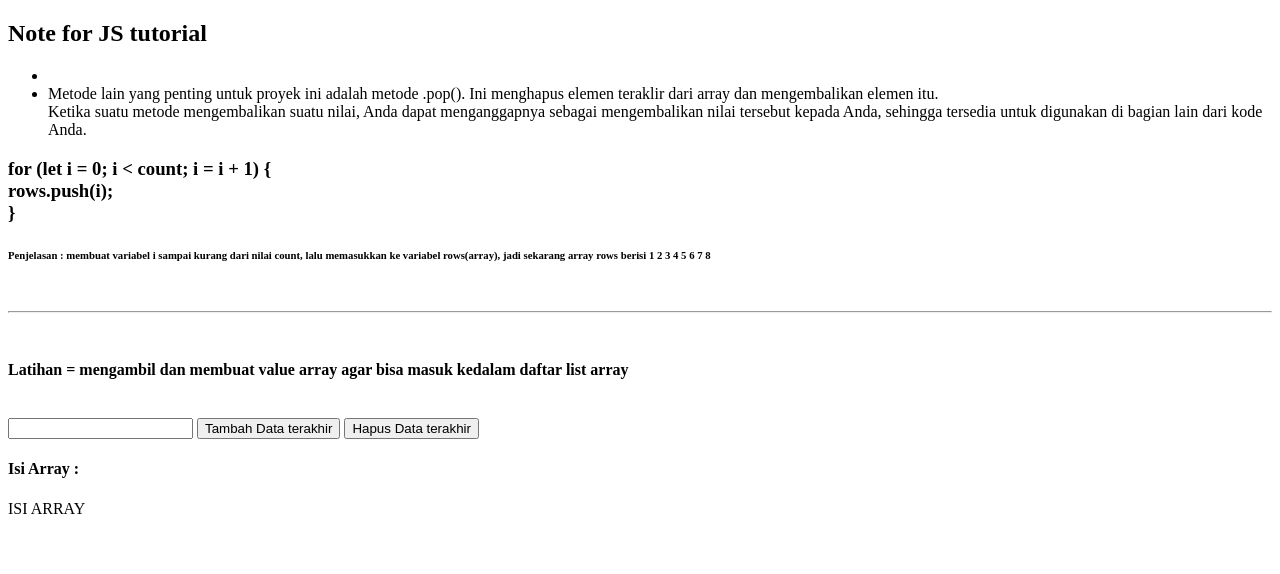
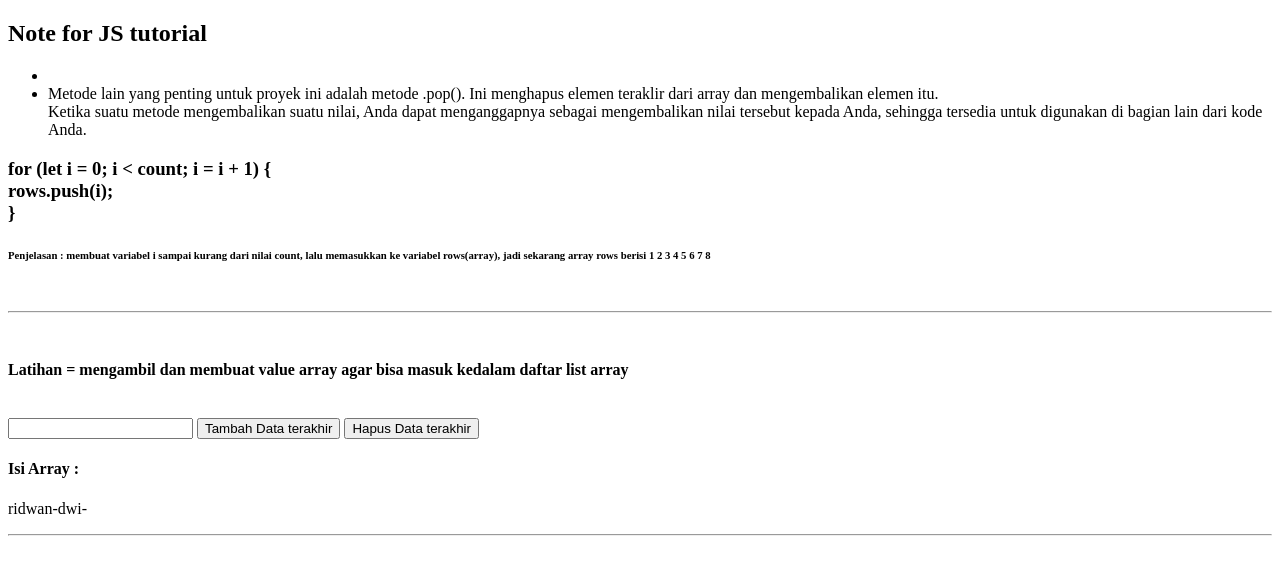
Before and after one commit to ridwanndwip/LearnJS, a plain HTML site: page index.html in a window 1280 px wide. Both pictures are taken after a click on the button "Tambah Data terakhir". Drawn offline with Linux system fonts and the light colour scheme.

Commit message:
new update

```diff
--- a/index.html
+++ b/index.html
@@ -21,13 +21,21 @@
   <br>
   <hr>
   <br>
+
   <h4> Latihan = mengambil dan membuat value array agar bisa masuk kedalam daftar list array </h4>
   <br>
   <input type="text" id="inputNilai">
-  <button onclick="getInputValue()" id="buttonPush">Tambah Data terakhir</button>
-  <button onclick="getInputValue()" id="buttonPop">Hapus Data terakhir</button>
+  <button onclick="InputValueTambah()" id="buttonPush">Tambah Data terakhir</button>
+  <button onclick="InputValueKurang()" id="buttonPop">Hapus Data terakhir</button>
   <h4> Isi Array :</h4>
-  <p id="isiArr"> ISI ARRAY </p>
+  <p id="isiArr"></p>
+  <hr>
+
+  <!-- <h1 class="h12">ridwan</h1> -->
+  <!-- <h1 class="h12">dwi</h1> -->
+  <!-- <h1 class="h14">dewi</h1> -->
+  <!-- <h1 class="h12">hardiyanti</h1> -->
+
   <script src="index.js"></script>
 </body>
 </html>
--- a/index.js
+++ b/index.js
@@ -1,11 +1,37 @@
 // LATIHAN = mengambil dan membuat value array agar bisa masuk kedalam daftar list array
 let myArr = ['ridwan', 'dwi']; //deklarasi array
-let buttonValue = document.getElementById('inputNilai');
+let buttonValue = document.querySelector('input#inputNilai');
 let buttonPush = document.getElementById('buttonPush');
 let buttonPop = document.getElementById('buttonPop');
-let isiArray = document.getElementById('isiArr'); // Mengambil element isiArr untuk modified
-console.log(myArr.join('-'));
-console.log(buttonValue);
+let isiArray = document.querySelector('p#isiArr'); // Mengambil element isiArr untuk modified
+// console.log(buttonValue);
+// isiArray.textContent = ;
+// stringArr = (myArr.join('-'));
+// console.log(stringArr);
+
+// let nilai = buttonValue.value;
+
+
+function InputValueTambah(){
+  let newbuttonValue = buttonValue.value;
+  myArr.push(newbuttonValue);
+  console.log(newbuttonValue);
+  console.log(myArr);
+  isiArray.textContent = (myArr.join('-'));
+}
+
+function InputValueKurang(){
+  let newbuttonValue = buttonValue.value;
+  myArr.pop();
+  console.log(newbuttonValue);
+  console.log(myArr);
+  isiArray.textContent = (myArr.join('-'));
+}
+
+isiArray.textContent = (myArr.join('-'));
+
+// console.log(myArr.join('-'));
+// console.log(buttonValue);
 
 // let fruits = ['jeruk', 'semangka', 'apel','apabae'];
 // console.log(fruits.length);
@@ -128,3 +154,67 @@ console.log(buttonValue);
 // Node
 // Node dalam DOM (Document Object Model) adalah unit dasar dari struktur dokumen. Setiap bagian dari dokumen HTML atau XML, seperti elemen, atribut, teks, dan komentar, dianggap sebagai node. Berikut adalah penjelasan yang lebih mudah untuk dipahami:
 // Jenis2 Node dalam DOM adalah : Element Node (tag <div></div>), Text Node(Teks yang ada di dalam element node misalnya), Attribute Node (Attribut dari element, <div id="attribute_node"></div>)
+
+// NodeList vs HTMLCollection
+// - Keduanya merupakan kumpulan node
+// - Struktur datanya mirip array
+// - nodeList dapat berisi node apapun, sedangkan HTMLCollection berisi elemen HTML
+// - HTMLCollection bersifat live sedangkan nodeList tidak
+
+// Struktur Hierarki DOM
+// - Root Node
+//  -- Node yang menjadi sumber dari semua node lain di dalam DOM
+//  -- document.
+// - Parent Node
+//  -- Node yang berisi 1 tingkat di atas node yang lain
+//  -- body adalah parent dari h1,p,p,div dan a
+// - Child Node
+//  -- node yang berada 1 tingkat dibawah node yang lain
+//  -- h1 adalah child dari body
+
+// let testing = document.getElementById('isiArr');
+// let h12 = document.getElementsByClassName('h12');
+// let h12New = document.getElementsByClassName('h12');
+// let p = document.getElementsByTagName('p');
+// console.log(p);
+// console.log(p.length);
+// console.log(h12);
+// h12.innerHTML = '<i>ganteng</i>';
+// console.log(h12);
+// h12.textContent = 'ganteng banget';
+// console.log(h12);
+
+// console.log(typeof(h12));
+
+// console.log(testing);
+
+// let h1Group = document.getElementsByTagName('h1');
+// console.log(h1Group.length);
+// for(let i = 0; i < h1Group.length; i++){
+  // h1Group.push(i);
+  // console.log(i);
+  // h1Group.repeat(i);
+  // console.log(h1Group);
+  // h1Group(i).style.color = 'red';
+  // h1Group[i].style.color = 'red';
+// }
+
+// DOM Selection Method
+// getElementById() = mengambil element by id (elemen)
+// getElementByTagName()[] = mengambil element by tag (htmlcollection)
+// getElementByClassName()[] = mengambil element by class (htmlcollection)
+// querySelector() = mengambil elemen child, atau mempunyai parent, contoh querySelector('#id .class') (elemen)
+// querySelectorAll() =  mengambil element yang lebih dari 1, wajib memberikan index(nodeList)
+
+// DOM Manipulation Method
+// - Manipulasi Elemen
+// -- element.textContent = mengubah text dalam tag
+// -- element.innerHTML = mengubah HTML, contoh <b>ganteng</>
+// -- element.style.<propertyCss> = mengubah style css
+// -- element.setAttribute('nameAttribute' 'valueAttribute')  , getAttribute(name attribute), removeAttribute('removeAttribute') = manipulasi atribute di html.
+// -- element.classList.add() = menambahkan class
+// -- element.classList.remove() = menghapus class yang ada
+// -- element.classList.toggle() = membuat toggle untuk class css
+// -- element.classList.item() = Mengembalikan nama kelas pada posisi tertentu dalam daftar kelas elemen. Indeks dimulai dari 0.
+// -- element.classList.contains() = Memeriksa apakah elemen memiliki kelas tertentu. Mengembalikan nilai true jika kelas ada, false jika tidak ada.
+// -- element.replace() = Menggantikan kelas yang ada dengan kelas baru. (oldClass, newClass)
```
